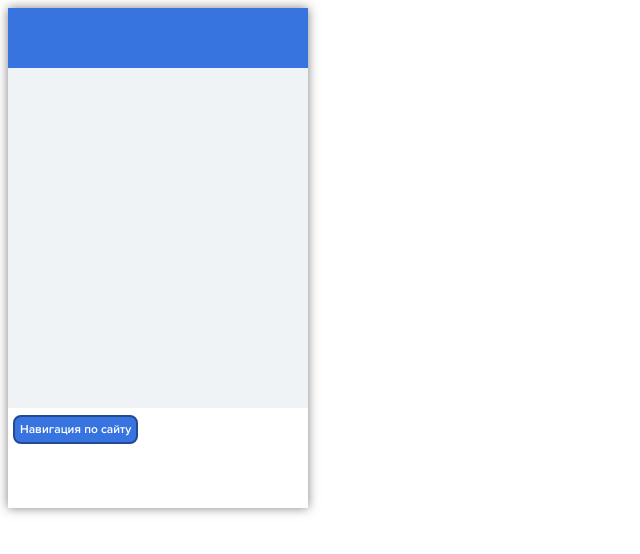
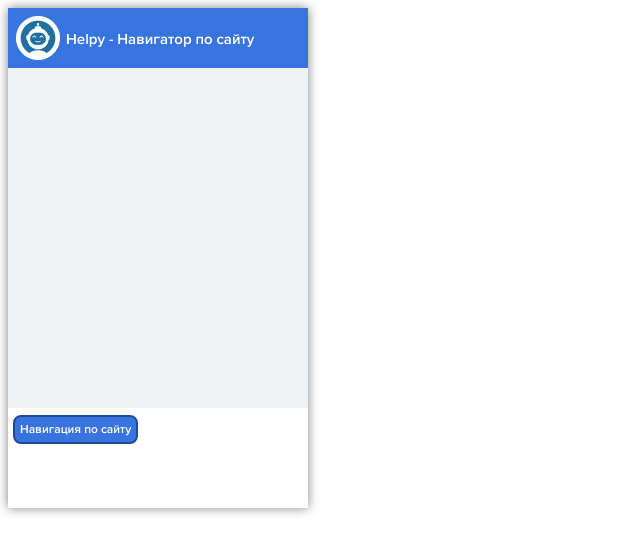
Before and after one commit to Maksiomo/chat-bot-hackaton, a website: page clientSide.html in a window 1280 px wide. Shown: the whole page, without its empty margins (0-640 px from the left). Drawn offline with Linux system fonts and the light colour scheme.

Commit message:
Обновил дизайн бота

```diff
--- a/clientSide.html
+++ b/clientSide.html
@@ -12,7 +12,12 @@
 </head>
 <body>
     <div id="widget" class="container">
-        <div id="header" class="container"></div>
+        <div id="header" class="container">
+            <img src="../chat-bot-hackaton/images/bot-avater.png" alt="error="></imj>
+            <header-text text="header-text">
+                <p>Helpy - Навигатор по сайту</p>
+            </body>
+        </div>
         <div id="chat" class="container"></div>
         <div id="buttonContainer" class="container"></div>
     </div>
--- a/source/styles.css
+++ b/source/styles.css
@@ -8,10 +8,22 @@
     border-radius: 0px;
 }
 #header {
-    overflow: auto;
     width: 300px;
     height: 60px;
     background-color: #3874E0;
+}
+#header img {
+    position: relative;
+    left: 8px;
+    top: 8px;
+}
+#header header-text {
+    position: absolute;
+    left: 66px;
+    top: 15px;
+    font-family: "ProximaNovaSemiBold";
+    font-size: 15px;
+    color: white;
 }
 #chat {
     overflow: auto;
```
Also changed, not shown: images/bot-avater.png (added).
